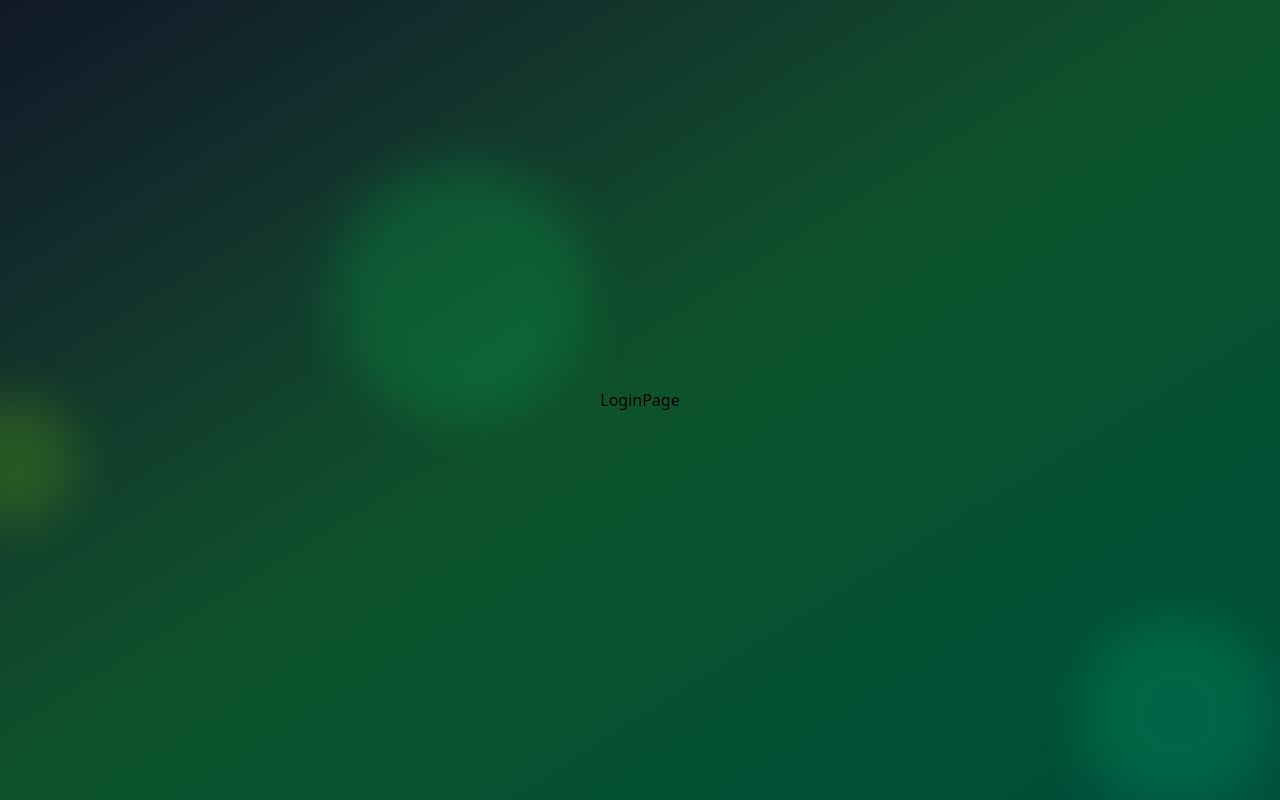
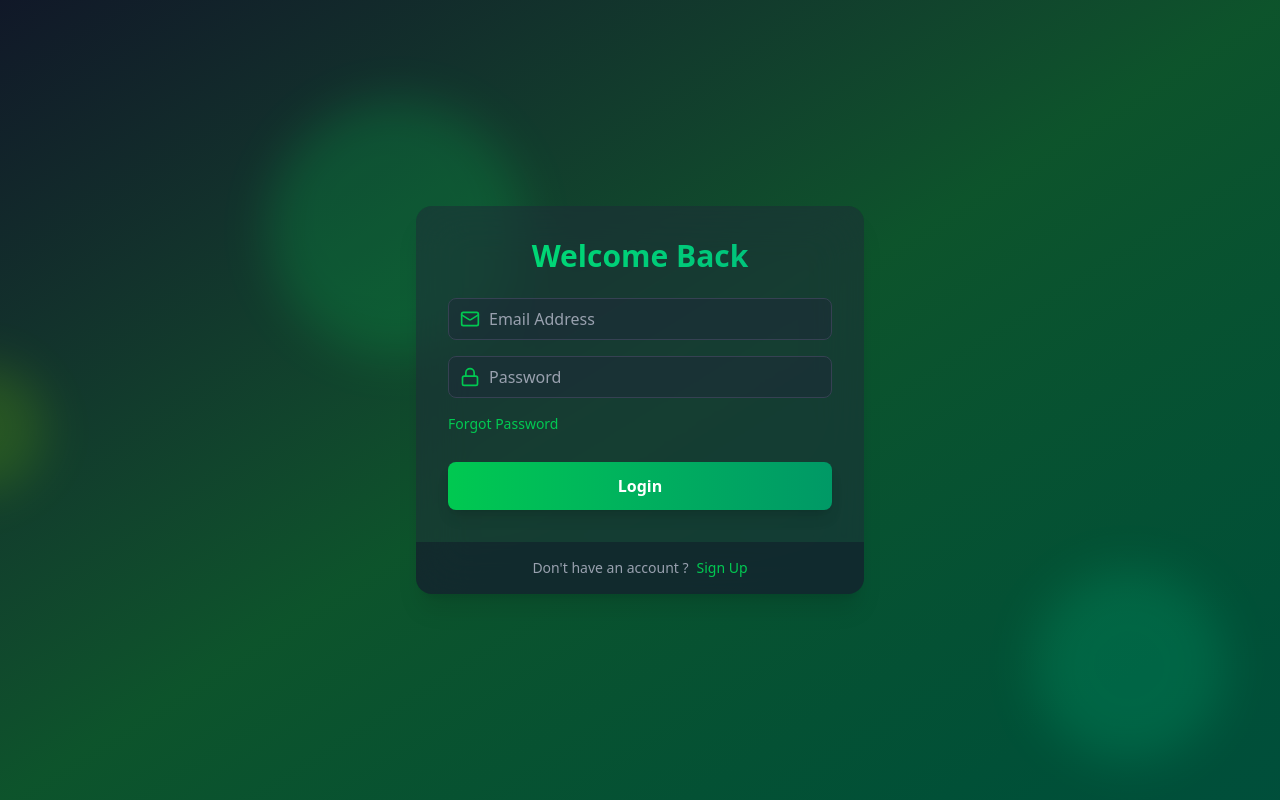
Before and after one commit to Its-me-ak/AuthFlow, a React (Vite) app in the folder frontend/: page /login in a window 1280 px wide. Built offline with nearby package versions, Linux system fonts and the light colour scheme.

Commit message:
chore: clean up unused imports and improve code structure in Input, LoginPage, and SignUpPage components

```diff
--- a/frontend/src/components/Input.jsx
+++ b/frontend/src/components/Input.jsx
@@ -2,7 +2,7 @@ import React from 'react'
 
 const Input = ({icon:Iocn, ...props}) => {
   return (
-    <div className='relative mb-6'>
+    <div className='relative mb-4'>
         <div className='absolute inset-y-0 left-0 flex items-center pl-3 pointer-events-none'>
             <Iocn className="w-5 h-5 text-green-500"/>
         </div>
--- a/frontend/src/pages/LoginPage.jsx
+++ b/frontend/src/pages/LoginPage.jsx
@@ -1,8 +1,76 @@
-import React from 'react'
+import React, { useState } from 'react'
+import { motion, } from "motion/react"
+import Input from '../components/Input'
+import { Mail, Lock, Loader } from 'lucide-react'
+import { Link } from 'react-router-dom'
+
+
 
 const LoginPage = () => {
+  const [email, setEmail] = useState("")
+  const [password, setPassword] = useState("")
+ const isLoading = false
+
   return (
-    <div>LoginPage</div>
+    <motion.div
+      initial={{ opacity: 0, y: 20 }}
+      animate={{ opacity: 1, y: 0 }}
+      transition={{ duration: 0.5 }}
+      className="max-w-md w-full bg-gray-800/50 backdrop-filter backdrop-blur-xl rounded-2xl shadow-xl overflow-hidden"
+    >
+      <div className='p-8'>
+        <h2 className='text-3xl font-bold mb-6 text-center bg-gradient-to-r from-green-400 to-emerald-500 bg-clip-text text-transparent'>
+          Welcome Back
+        </h2>
+        <form >
+          <Input
+            icon={Mail}
+            type="email"
+            name="email"
+            placeholder="Email Address"
+            value={email}
+            onChange={(e) => setEmail(e.target.value)}
+            autoComplete="off"
+          />
+          <Input
+            icon={Lock}
+            type="Password"
+            name="password"
+            placeholder="Password"
+            value={password}
+            onChange={(e) => setPassword(e.target.value)}
+            autoComplete="off"
+          />
+
+          <div className='flex items-center mb-2'>
+            <Link to="/forgot-password" className='text-sm text-green-500 hover:underline'>
+              Forgot Password
+            </Link>
+          </div>
+
+          <motion.button
+            type="submit"
+            className='mt-5 w-full py-3 px-4 bg-gradient-to-r from-green-500 to-emerald-600 text-white
+          font-bold rounded-lg shadow-lg hover:from-green-600
+          hover:to-emerald-700 focus:outline-none focus:ring-2 focus:ring-green-500 focus:ring-offset-2
+           focus:ring-offset-gray-900 transition duration-200'
+            whileHover={{ scale: 1.02 }}
+            whileTap={{ scale: 0.98 }}
+            disabled={isLoading}
+          >
+            {
+              isLoading ? <Loader className='w-6 h-6 animate-spin mx-auto' /> : "Login"
+            }
+          </motion.button>
+        </form>
+      </div>
+      <div className='px-8 py-4 bg-gray-900/50 flex justify-center'>
+        <p className='text-sm text-gray-400'>
+          Don't have an account ?
+          <Link to="/signup" className='text-green-500 hover:underline ml-2'>Sign Up</Link>
+        </p>
+      </div>
+    </motion.div>
   )
 }
 
--- a/frontend/src/pages/SignUpPage.jsx
+++ b/frontend/src/pages/SignUpPage.jsx
@@ -1,5 +1,5 @@
 import React, { useState } from 'react'
-import { motion, scale } from "motion/react"
+import { motion, } from "motion/react"
 import Input from '../components/Input'
 import { User, Mail, Lock } from 'lucide-react'
 import { Link } from 'react-router-dom'
```
